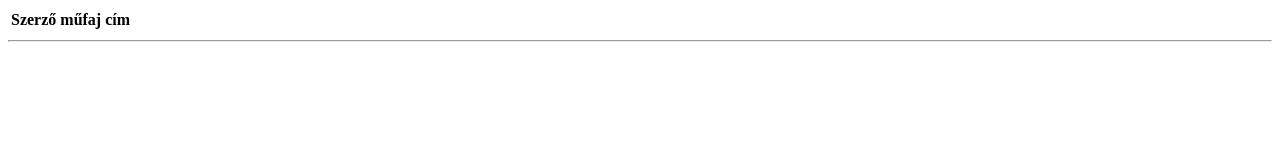
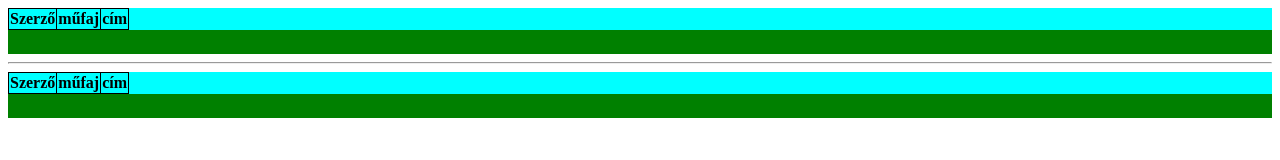
Before and after one commit to dominam036/alkotasok, a plain HTML site: page index.html in a window 1280 px wide. Drawn offline with Linux system fonts and the light colour scheme.

Commit message:
tablazat letrehozasa oop

```diff
--- a/index.html
+++ b/index.html
@@ -4,6 +4,7 @@
     <meta charset="UTF-8">
     <meta name="viewport" content="width=device-width, initial-scale=1.0">
     <title>alkotasok</title>
+    <link rel="stylesheet" href="style.css">
 </head>
 <body>
     <script src="main.js"></script>
--- a/oop/area.js
+++ b/oop/area.js
@@ -1,4 +1,19 @@
 class Area {//létrehozunk egy osztályt
+    /**
+     * @param {HTMLDivElement}
+     */
+    #div; //privát változó amit csak osztályon belül látni
+
+    /**
+     * @returns {HTMLDivElement}
+     */
+    get div(){// getter metódus hogy el lehessen érni a privát div-et
+        return this.#div;// visszaadja a #div értékét
+    }
+
+    /**
+     * @param {string} className - amit létre szeretnénk hozni pl 'table'
+     */
     constructor(className) { // konstruktor, kap egy class nevet
         let containsDiv = document.querySelector('.containeroop'); // megnézi van-e már ilyen nevű container
 
@@ -8,8 +23,37 @@ class Area {//létrehozunk egy osztályt
             document.body.appendChild(containsDiv); // hozzáadja a bodyhoz
         }
 
-        const div = document.createElement('div'); // létrehoz egy új divet a kapott class-hoz
-        div.className = className; // beállítja a class nevet amit paraméterként kapott
-        containsDiv.appendChild(div); // berakja az új divet a containeroop divbe
+        this.#div = document.createElement('div'); // létrehoz egy új divet a kapott class-hoz
+        this.#div.className = className; // beállítja a class nevet amit paraméterként kapott
+        containsDiv.appendChild(this.#div); // berakja az új divet a containeroop divbe
     }
 }
+
+class Table extends Area { // létrehozunk egy Table nevű osztályt, ami az Area ősosztályból öröklődik
+    /**
+     *
+     * @param {string} cssClass megadjuk kívülről amit kreálni szeretnénk vele
+     */
+    constructor(cssClass){ // konstruktor, kap egy css class nevet
+        super(cssClass); // meghívjuk az Area osztály konstruktorát vele
+
+        const table = document.createElement('table'); // csinálunk egy table elemet
+        this.div.appendChild(table); // hozzáadjuk a divhez amit az Area hozott létre
+
+        const thead = document.createElement('thead'); // létrehozzuk a táblázat fejléce részét
+        table.appendChild(thead); // hozzáadjuk a table-hez
+
+        const theadRow = document.createElement('tr'); // létrehozunk egy sort a fejléchez
+        thead.appendChild(theadRow); // hozzáadjuk a sort a thead-be
+
+        const fejlecNevek = ['Szerző', 'műfaj', 'cím']; // fejléc mezők szövegeit tároljuk itt egy tömbben
+        for(const fejlec of fejlecNevek){ // végigmegyünk a tömb elemein
+            const theadCella = document.createElement('th'); // csinálunk egy th elemet
+            theadCella.innerText = fejlec; // beleírjuk a szöveget
+            theadRow.appendChild(theadCella); // hozzáadjuk a sort a fejlécbe
+        }
+
+        const tbody = document.createElement('tbody'); // csinálunk egy üres tbody részt is
+        table.appendChild(tbody); // hozzáadjuk a table-hez
+    }
+}
--- a/oop/main.js
+++ b/oop/main.js
@@ -1,5 +1,5 @@
 const elvalaszto = document.createElement('hr'); // hogy a html-en egyszeruen megtalalhato legyen az elvalaszto oop es sima kozott
  document.body.appendChild(elvalaszto); // hozzáadjk a bodyhoz az elválasztó vonalat
 
- const table = new Area('table'); // létrehoz egy új 'table' típusú Area objektumot
- const form = new Area('form'); // ugyanaz mint fent, csak 'form' névvel
+ const table = new Table('table'); // létrehoz egy új Table példányt
+ const form = new Area('form'); // létrehoz egy új 'form' típusú Area példányt
```
